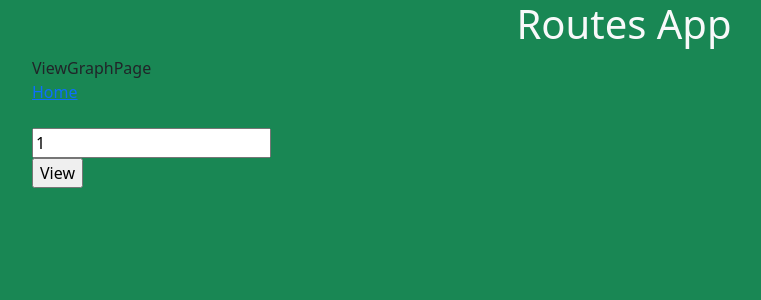
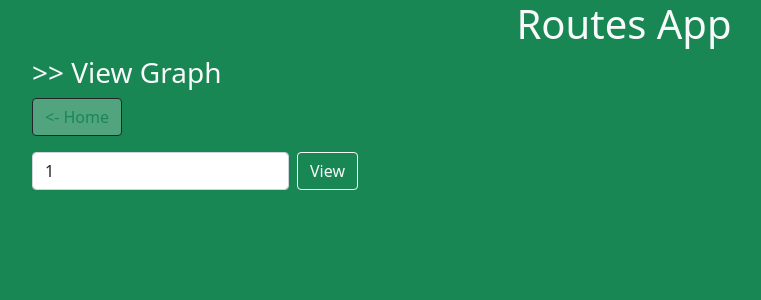
Before and after one commit to vitor-msp/routes-app, a React (Create React App) app: page /view-graph in a window 1280 px wide. Shown: the top 300 px of the page, without its empty margins (16-777 px from the left). Built offline with nearby package versions, Linux system fonts and the light colour scheme.

Commit message:
design view graph page

```diff
--- a/src/components/pages/ViewGraphPage.tsx
+++ b/src/components/pages/ViewGraphPage.tsx
@@ -20,9 +20,13 @@ export const ViewGraphPage = () => {
 
   return (
     <div>
-      ViewGraphPage
-      <br />
-      <NavLink to={"/"}>Home</NavLink>
+      <h3 className="text-light">{">> View Graph"}</h3>
+      <NavLink
+        to={"/"}
+        className="btn btn-outline-success text-center border border-dark rounded bg-light bg-opacity-25"
+      >
+        {"<- Home"}
+      </NavLink>
       <form
         onSubmit={(e) => {
           e.preventDefault();
@@ -30,18 +34,18 @@ export const ViewGraphPage = () => {
           viewGraph();
         }}
       >
-        <br />
+        <div className="my-3 d-flex">
           <input
             type="number"
             min={1}
             required={true}
             value={graphId}
             onChange={(e) => setGraphId(+e.target.value)}
+            className="form-control w-auto"
           />
-        <br />
-        <input type={"submit"} value={"View"} />
+          <input type={"submit"} value={"View"} className="btn btn-outline-light mx-2"/>
+        </div>
       </form>
-      <br />
       <div>
         {showResult && !graph.error && graph.data && (
           <>
```
Lines whose indentation alone changed are shown as unchanged.
